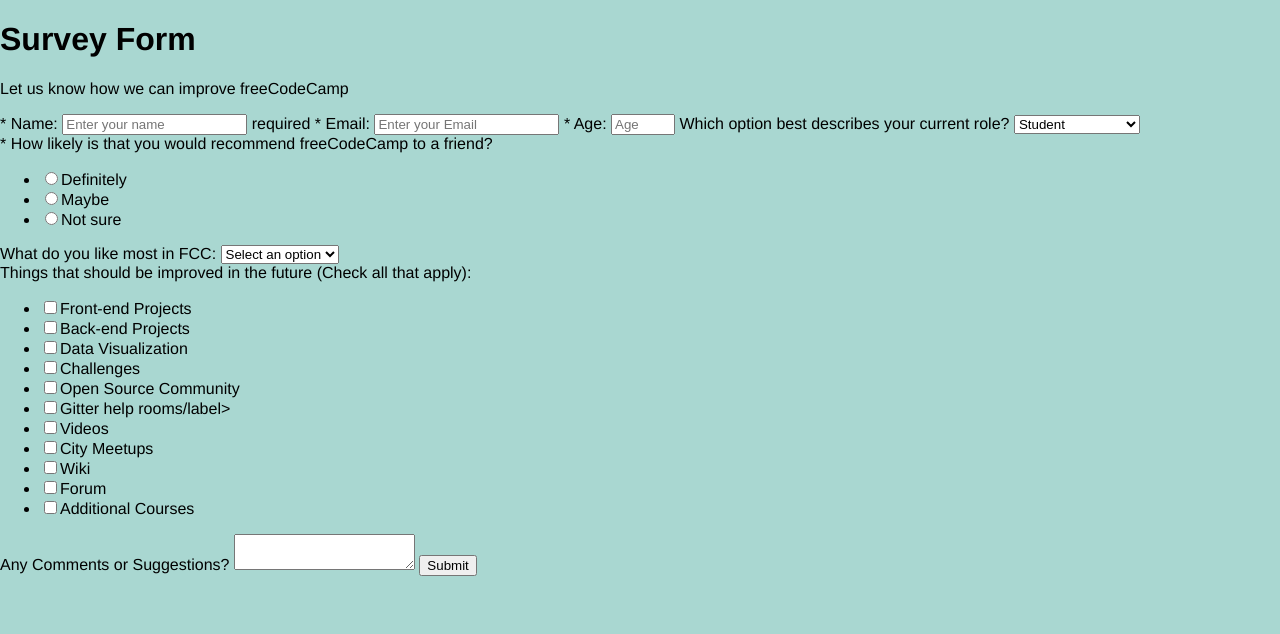
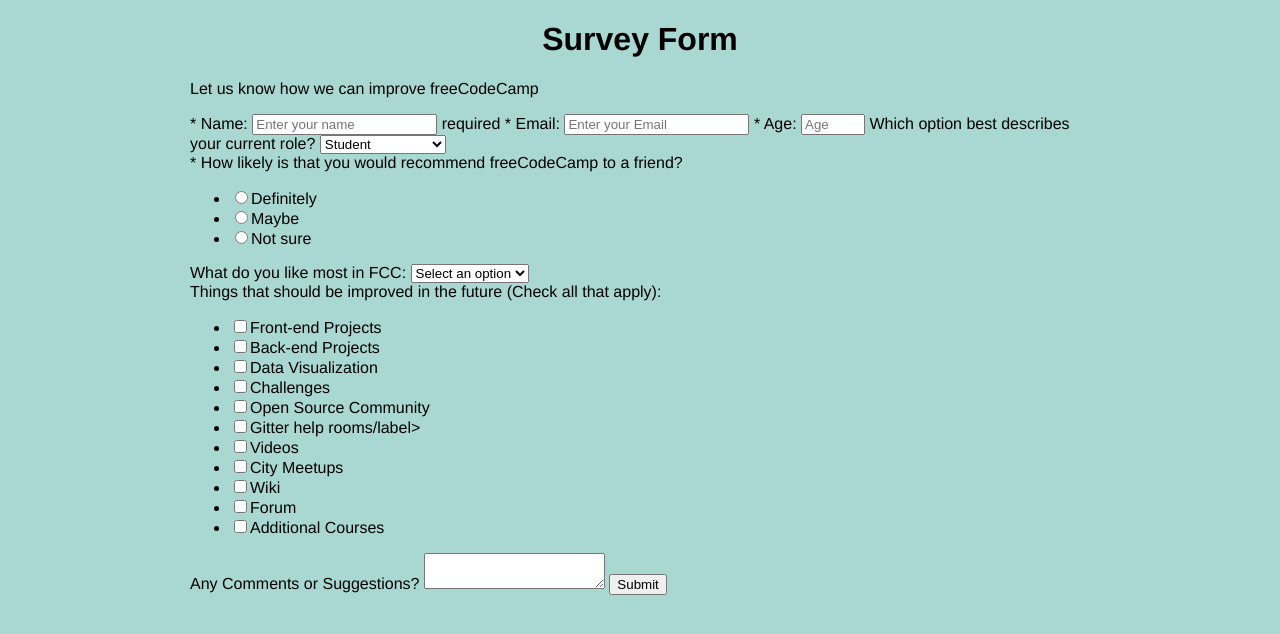
Before and after one commit to sahilmob/freecodecamp-html-css-survey-form, a plain HTML site: page index.html in a window 1280 px wide. Drawn offline with Linux system fonts and the light colour scheme.

Commit message:
Center the title and main form container (#form)

```diff
--- a/style.css
+++ b/style.css
@@ -7,3 +7,12 @@ body{
     font-family: 'Raleway', Helvetica, sans-serif;
     background-color: #a9d7d1;
 }
+
+#title{
+    text-align: center;
+}
+
+#form {
+    max-width: 900px;
+    margin: 0 auto;
+}
```
